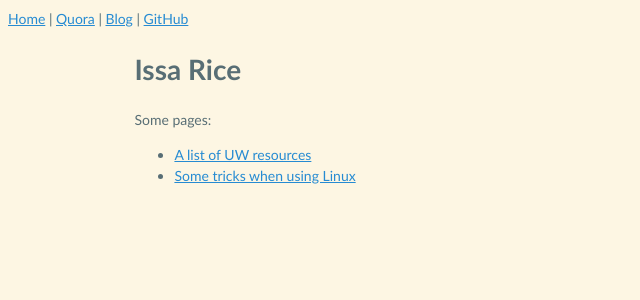
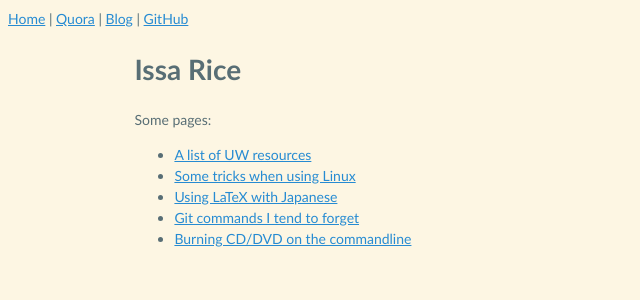
Before and after one commit to riceissa/riceissa.github.io, a Jekyll site: the page built from index.md, in a window 1280 px wide. Shown: the top 300 px of the page, without its empty margins (0-640 px from the left). Built offline with Jekyll 4.4.1, drawn with Linux system fonts in a browser that asks for light colours; Markdown is read by kramdown in place of the engine named in the settings.

Commit message:
add pages to index

```diff
--- a/index.md
+++ b/index.md
@@ -9,3 +9,6 @@ Some pages:
 
 - [A list of UW resources](/uw/resources.html)
 - [Some tricks when using Linux](/computing/tricks.html)
+- [Using LaTeX with Japanese](/computing/japanese_latex.html)
+- [Git commands I tend to forget](/computing/git.html)
+- [Burning CD/DVD on the commandline](/computing/wodim.html)
```
